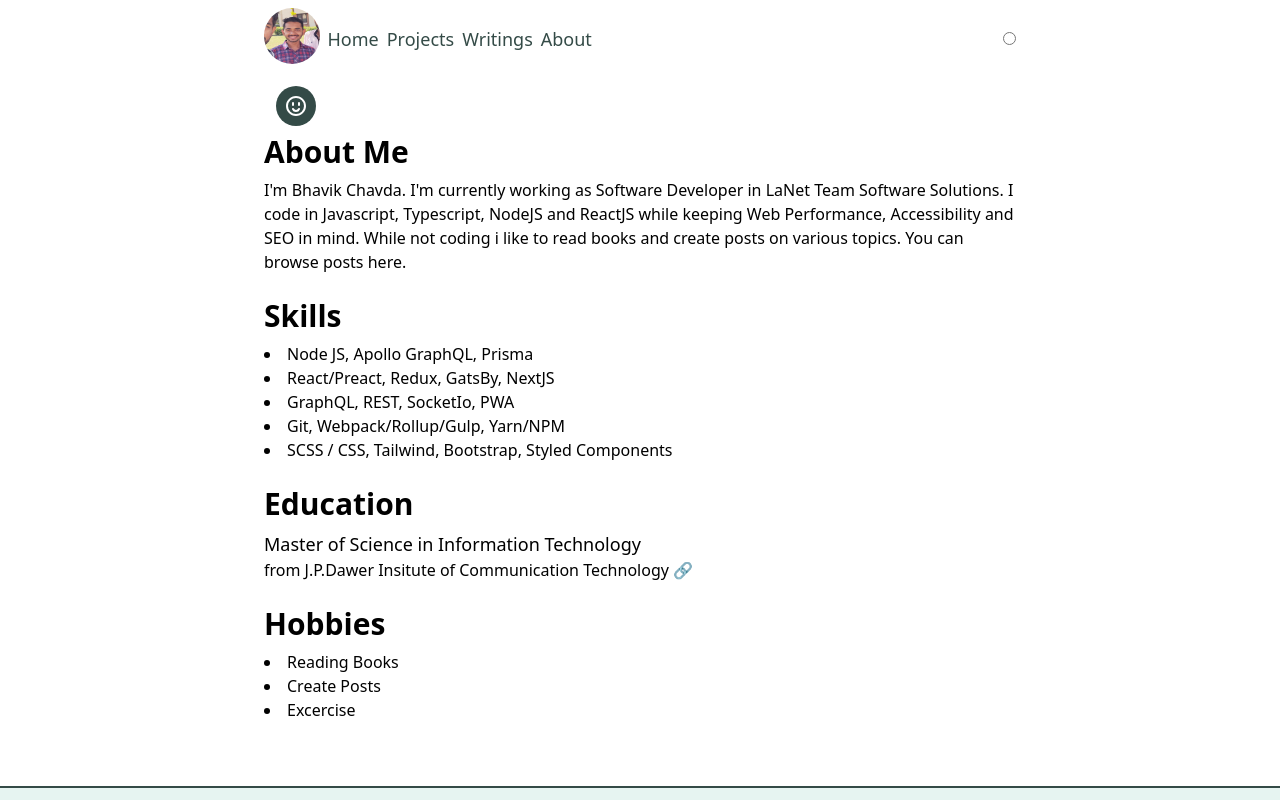
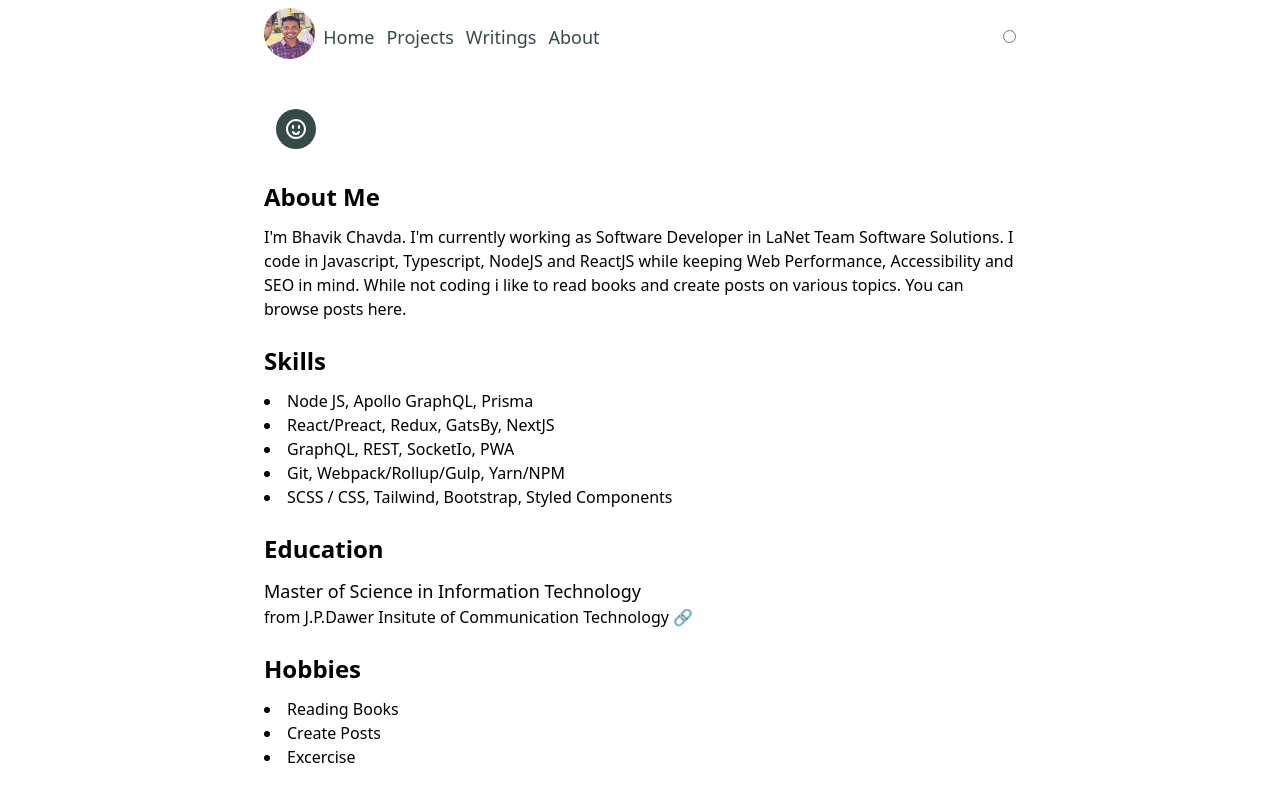
Before and after one commit to chavda-bhavik/bhavikchavda.com, a Next.js app: page /about in a window 1280 px wide. Shown: the top 800 px of the page. Built offline with nearby package versions, Linux system fonts and the light colour scheme.

Commit message:
bug fix to design

```diff
--- a/src/components/Footer.tsx
+++ b/src/components/Footer.tsx
@@ -48,6 +48,9 @@ export const Footer: React.FC<FooterProps> = ({}) => {
                 </p>
                 <div className="flex items-center justify-center mt-4">
                     <a
+                        href="mailto:bhavikvchavda@gmail.com"
+                        target="_blank"
+                        rel="noopener norefferer"
                         className="py-2 px-5 sm:px-10 md:px-20 bg-classy-dark border-transparent border-2 hover:border-classy-dark hover:bg-classy-light hover:text-classy-dark text-white transition-all duration-[0.5s] rounded-md
                      bg-left hover:bg-right cursor-pointer bg-200"
                     >
@@ -115,7 +118,7 @@ export const Footer: React.FC<FooterProps> = ({}) => {
                             <a
                                 target="_blank"
                                 rel="noreferrer noopener"
-                                href="https://linkedin.com/heybhavik"
+                                href="https://www.linkedin.com/in/heybhavik/"
                                 aria-label="View LinkedIn Profile"
                                 title="View LinkedIn Profile"
                             >
--- a/src/components/Header.tsx
+++ b/src/components/Header.tsx
@@ -18,8 +18,8 @@ export const Header: React.FC<HeaderProps> = ({}) => {
                 <a>
                     <Image
                         src={Avatar}
-                        height={60}
-                        width={60}
+                        height={55}
+                        width={55}
                         priority={true}
                         placeholder="blur"
                         className="rounded-full cursor-pointer"
@@ -29,7 +29,7 @@ export const Header: React.FC<HeaderProps> = ({}) => {
 
             {/* Other then mobile */}
             <div className="hidden sm:flex w-full flex-row justify-between items-center pl-2">
-                <div className="flex-row space-x-2 flex">
+                <div className="flex-row space-x-2 lg:space-x-3 flex">
                     <Menus className="hover:text-classy-dark font-medium text-lg text-classy-dark hover:underline" />
                 </div>
                 <input type="radio" name="dark" />
--- a/src/components/Heading.tsx
+++ b/src/components/Heading.tsx
@@ -30,7 +30,7 @@ export const Heading: React.FC<HeadingProps> = ({
         </div>
     );
     let headingContent = (
-        <div className="flex flex-row items-center px-1 py-2">
+        <div className={`flex flex-row items-center px-1 py-2 ${className}`}>
             {iconContent}
             {title && <h2 className="text-xl font-medium uppercase tracking-wide">{title}</h2>}
         </div>
--- a/src/components/Icon.tsx
+++ b/src/components/Icon.tsx
@@ -137,6 +137,12 @@ const icons = {
             <path d="M7.314 5.9l3.535-3.536A1 1 0 1 0 9.435.95L5.899 4.485 2.364.95A1 1 0 1 0 .95 2.364l3.535 3.535L.95 9.435a1 1 0 1 0 1.414 1.414l3.535-3.535 3.536 3.535a1 1 0 1 0 1.414-1.414L7.314 5.899z"></path>
         ),
     },
+    joyStick: {
+        viewBox: '-4 -2 24 24',
+        path: (
+            <path d="M10 6a2 2 0 1 0 0-4 2 2 0 0 0 0 4zm1 7h2a3 3 0 0 1 3 3v4H0v-4a3 3 0 0 1 3-3h6V7.874A4.002 4.002 0 0 1 10 0a4 4 0 0 1 1 7.874V13zm-9 5h12v-2a1 1 0 0 0-1-1H3a1 1 0 0 0-1 1v2zm2.5-6h2a1.5 1.5 0 0 1 0 3h-2a1.5 1.5 0 0 1 0-3z"></path>
+        ),
+    },
 };
 
 const sizes = {
--- a/src/interfaces/index.ts
+++ b/src/interfaces/index.ts
@@ -14,7 +14,8 @@ export type IconsType =
     | 'toggler'
     | 'sun'
     | 'moon'
-    | 'close';
+    | 'close'
+    | 'joyStick';
 
 export type IconsSizesType = 'sm' | 'md' | 'lg';
 
--- a/src/pages/about.tsx
+++ b/src/pages/about.tsx
@@ -3,9 +3,9 @@ import Layout from '@/components/Layout';
 
 const AboutPage = () => (
     <Layout title="Bhavik Chavda | About">
-        <Heading icon="smiley" />
+        <Heading icon="smiley" className="mt-7 mb-5" />
 
-        <h2 className="font-bold text-3xl mb-2">About Me</h2>
+        <h2 className="about-title">About Me</h2>
         <p>
             I'm Bhavik Chavda. I'm currently working as Software Developer in{' '}
             <a href="">LaNet Team Software Solutions</a>. I code in Javascript, Typescript, NodeJS
@@ -14,7 +14,7 @@ const AboutPage = () => (
             <a href="">here</a>.
         </p>
 
-        <h2 className="font-bold text-3xl mt-6 mb-2">Skills</h2>
+        <h2 className="about-title">Skills</h2>
         <ul className="list-disc list-inside">
             <li>Node JS, Apollo GraphQL, Prisma</li>
             <li>React/Preact, Redux, GatsBy, NextJS</li>
@@ -23,7 +23,7 @@ const AboutPage = () => (
             <li>SCSS / CSS, Tailwind, Bootstrap, Styled Components</li>
         </ul>
 
-        <h2 className="font-bold text-3xl mt-6 mb-2">Education</h2>
+        <h2 className="about-title">Education</h2>
         <div>
             <p className="text-lg font-medium">Master of Science in Information Technology</p>
             <p className="text-base">
@@ -31,7 +31,7 @@ const AboutPage = () => (
             </p>
         </div>
 
-        <h2 className="font-bold text-3xl mt-6 mb-2">Hobbies</h2>
+        <h2 className="about-title">Hobbies</h2>
         <ul className="list-disc list-inside">
             <li>Reading Books</li>
             <li>Create Posts</li>
--- a/src/pages/projects.tsx
+++ b/src/pages/projects.tsx
@@ -15,9 +15,9 @@ const Projects = ({ projects }: ProjectsProps) => {
     return (
         <Layout title="Bhavik Chavda | Project">
             <Heading
-                icon="thunder"
+                icon="joyStick"
                 title="Projects"
-                className="mt-6 mb-4"
+                className="mt-7 mb-5"
                 variant="description"
                 description="Full Stack Web development Pet Projects"
             />
--- a/src/pages/writings.tsx
+++ b/src/pages/writings.tsx
@@ -19,7 +19,7 @@ const Writings = ({ posts, articles }: WritingsProps) => {
                 icon="linkedIn"
                 title="LinkedIn Posts"
                 variant="description"
-                className="mt-10"
+                className="mt-7 mb-5"
                 description="I share usefull posts on LinkedIn"
             />
             <div className="space-y-2 mt-3 mb-10">
--- a/src/styles/index.css
+++ b/src/styles/index.css
@@ -5,6 +5,9 @@
 @layer components {
     .link {
         @apply hover:underline cursor-pointer font-medium transition-all tracking-wide;
+    }
+    .about-title {
+        @apply font-bold text-2xl mt-6 mb-3;
     }
     .hover-lift-up {
         @apply transform hover:-translate-y-1;
```
